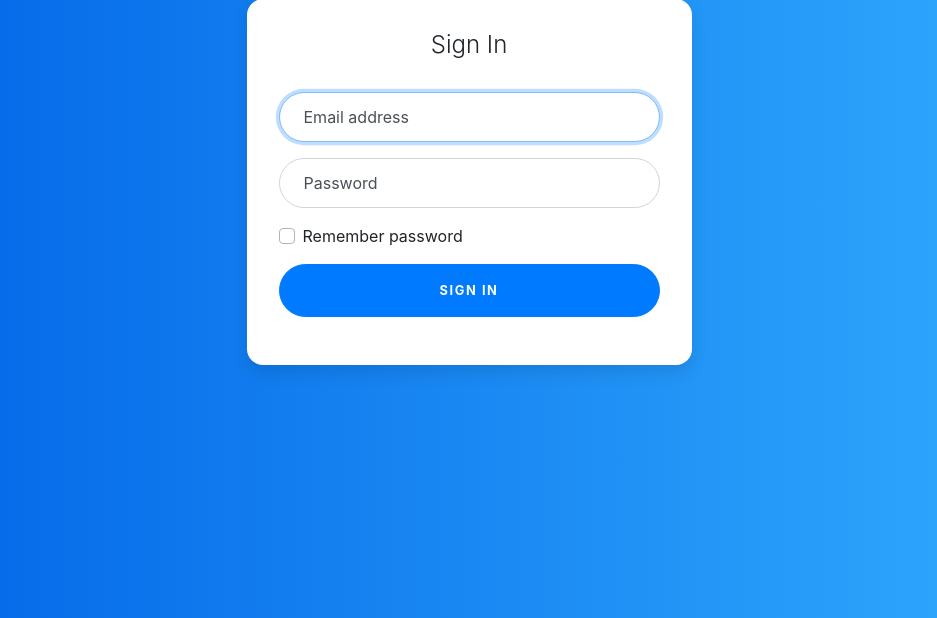
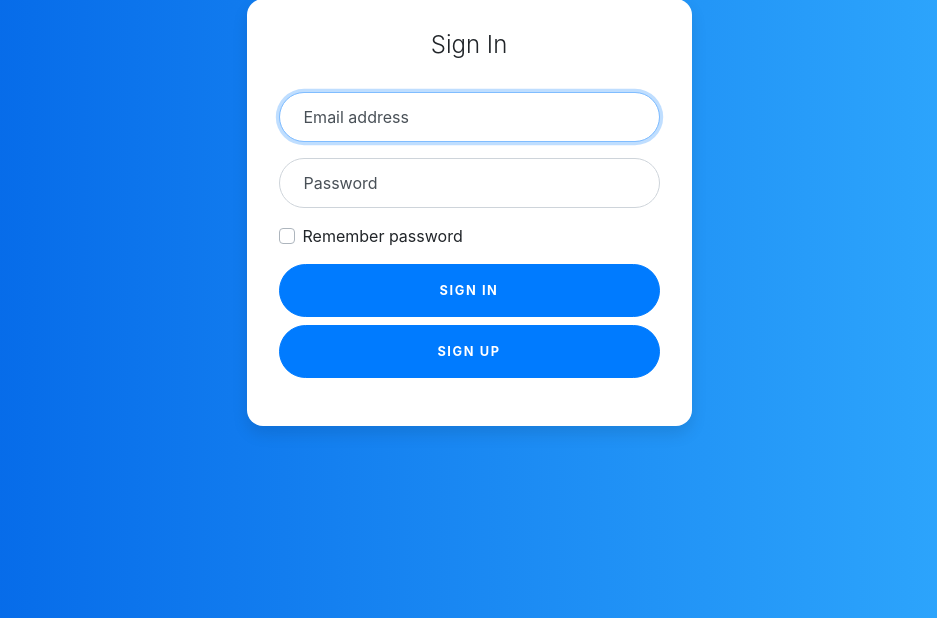
Before and after one commit to TheElderMindseeker/dads-project, a Flask app: page /login in a window 1280 px wide. Shown: the part 49-667 px from the top of the page, without its empty margins (171-1108 px from the left). Run offline with Flask 2, Linux system fonts and the light colour scheme; data that the repository does not hold is empty; some libraries are stand-ins or nearby versions.

Commit message:
Added buttons to link together login and sign-up pages.

```diff
--- a/livebook/templates/login.j2
+++ b/livebook/templates/login.j2
@@ -30,6 +30,8 @@
               {% endif %}
 
               <button class="btn btn-lg btn-primary btn-block text-uppercase" type="submit">Sign in</button>
+              <button class="btn btn-lg btn-primary btn-block text-uppercase" type="button"
+                onclick="location.href='/register';">Sign up</button>
             </form>
           </div>
         </div>
--- a/livebook/templates/register.j2
+++ b/livebook/templates/register.j2
@@ -27,6 +27,8 @@
               </div> #}
 
               <button class="btn btn-lg btn-primary btn-block text-uppercase" type="submit">Sign up</button>
+              <button class="btn btn-lg btn-primary btn-block text-uppercase" type="button"
+                onclick="location.href='/login';">Sign in</button>
             </form>
           </div>
         </div>
```
